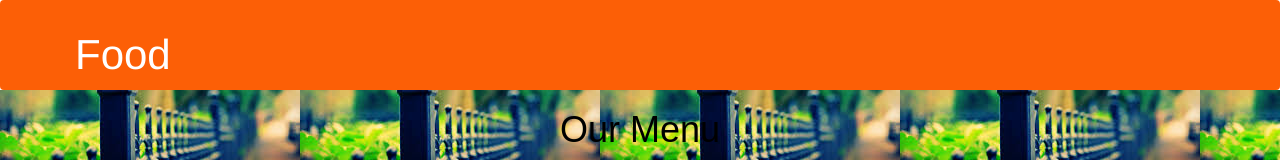
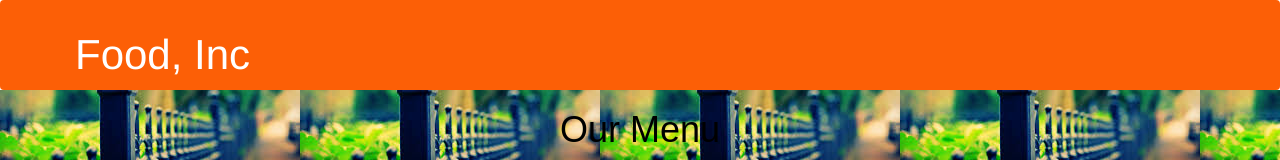
Before and after one commit to Akhileshwarvuppala/coursera_assignments, a plain HTML site: page Module3_assignment/index.html in a window 1280 px wide. Shown: the top 160 px of the page. Drawn offline with Linux system fonts and the light colour scheme; a script that the page names is missing; files whose address does not match are found by name.

Commit message:
Update index.html

```diff
--- a/Module3_assignment/index.html
+++ b/Module3_assignment/index.html
@@ -15,7 +15,7 @@
       <div class="container">
         <div class="navbar-header">
           <div class="navbar-brand">
-            <p class="nav-brand">Food</p>
+            <p class="nav-brand">Food, Inc</p>
           </div>
 
           <button type="button" class="navbar-toggle collapsed" data-toggle="collapse" data-target="#collapsable-nav" aria-expanded="true">
```
